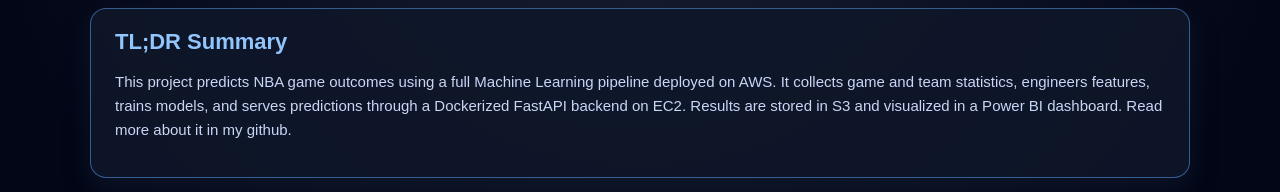
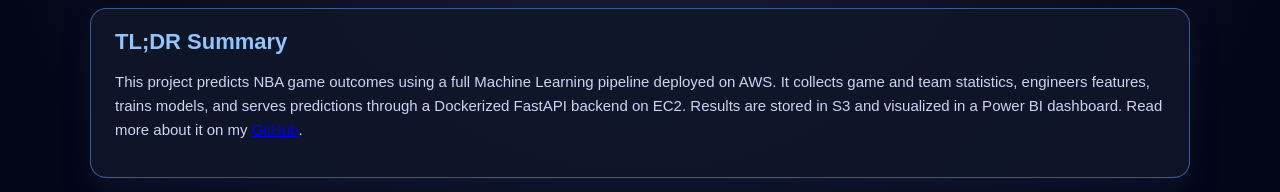
Before and after one commit to markusmuilu/Portfolio, a React (Create React App) app: page /nba_prediction in a window 1280 px wide. Shown: the part 213-405 px from the top of the page. Built offline with nearby package versions, Linux system fonts and the light colour scheme.

Commit message:
Added small github link

```diff
--- a/src/pages/NbaPrediction.js
+++ b/src/pages/NbaPrediction.js
@@ -74,9 +74,19 @@
           This project predicts NBA game outcomes using a full Machine Learning pipeline
           deployed on AWS. It collects game and team statistics, engineers features, trains
           models, and serves predictions through a Dockerized FastAPI backend on EC2.
-          Results are stored in S3 and visualized in a Power BI dashboard. Read more about it in my github.
+          Results are stored in S3 and visualized in a Power BI dashboard. Read more about it on my{" "}
+          <a
+            href="https://github.com/markusmuilu/Predicting-Nba"
+            target="_blank"
+            rel="noopener noreferrer"
+            className="github-link"
+          >
+            GitHub
+          </a>
+          .
         </p>
       </section>
+
 
       {/*PREDICTOR SECTION (RESTORED) */}
       <section className="predictor-card">
```
